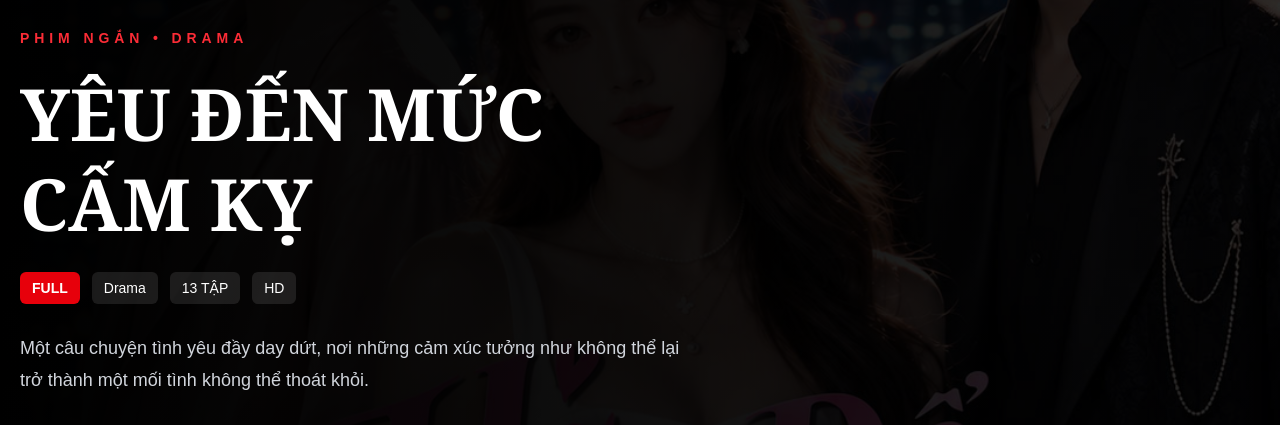
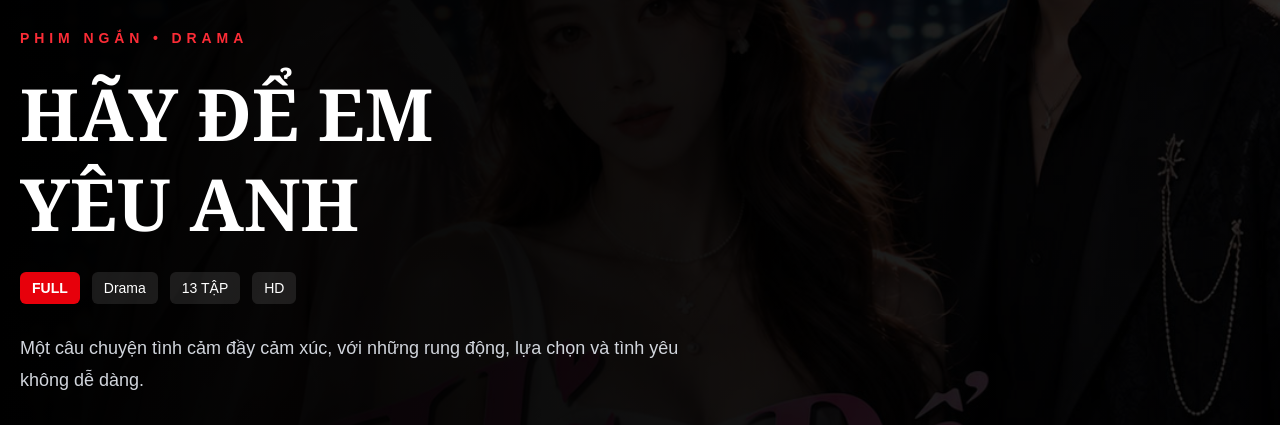
Before and after one commit to ptpvip9-hub/web-phim, a Next.js app: page /phim/hay-de-em-yeu-anh in a window 1280 px wide. Shown: the part 179-604 px from the top of the page. Built offline with nearby package versions, Linux system fonts and the light colour scheme; no server answers; the database is empty.

Commit message:
Fix title Hay De Em Yeu Anh

```diff
--- a/app/phim/hay-de-em-yeu-anh/page.tsx
+++ b/app/phim/hay-de-em-yeu-anh/page.tsx
@@ -883,9 +883,9 @@ export default function HayDeEmYeuAnh() {
             </p>
 
             <h1 className="mt-5 font-serif text-5xl font-black leading-tight md:text-7xl">
-              YÊU ĐẾN MỨC
+              HÃY ĐỂ EM
               <br />
-              CẤM KỴ
+              YÊU ANH
             </h1>
 
             <div className="mt-6 flex flex-wrap gap-3 text-sm">
@@ -922,10 +922,9 @@ export default function HayDeEmYeuAnh() {
             </div>
 
             <p className="mt-7 max-w-2xl text-base leading-8 text-gray-300 md:text-lg">
-              Một câu chuyện tình yêu đầy day dứt,
-              nơi những cảm xúc tưởng như không thể
-              lại trở thành một mối tình không thể
-              thoát khỏi.
+              Một câu chuyện tình cảm đầy cảm xúc,
+              với những rung động, lựa chọn và tình yêu
+              không dễ dàng.
             </p>
 
             {/* NÚT XEM + YÊU THÍCH */}
@@ -1434,10 +1433,9 @@ export default function HayDeEmYeuAnh() {
             </div>
 
             <p className="mt-7 leading-8 text-gray-400">
-              Một câu chuyện tình yêu đầy day dứt,
-              nơi những cảm xúc tưởng như không thể
-              lại trở thành một mối tình không thể
-              thoát khỏi.
+              Một câu chuyện tình cảm đầy cảm xúc,
+              với những rung động, lựa chọn và tình yêu
+              không dễ dàng.
             </p>
 
             <div className="mt-8 rounded-xl border border-white/10 bg-white/[0.03] p-5">
```
